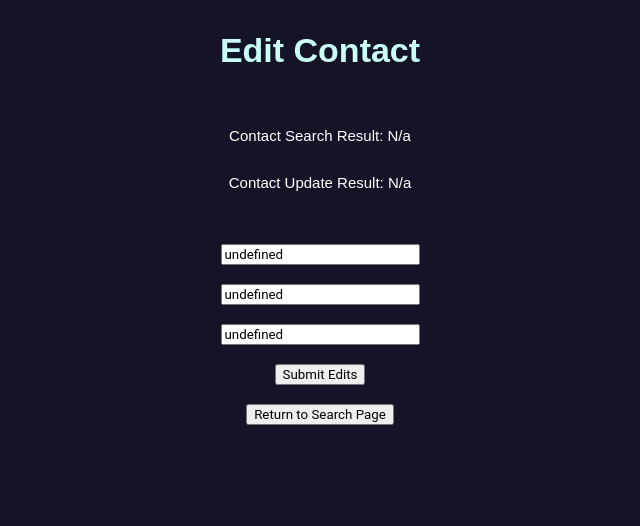
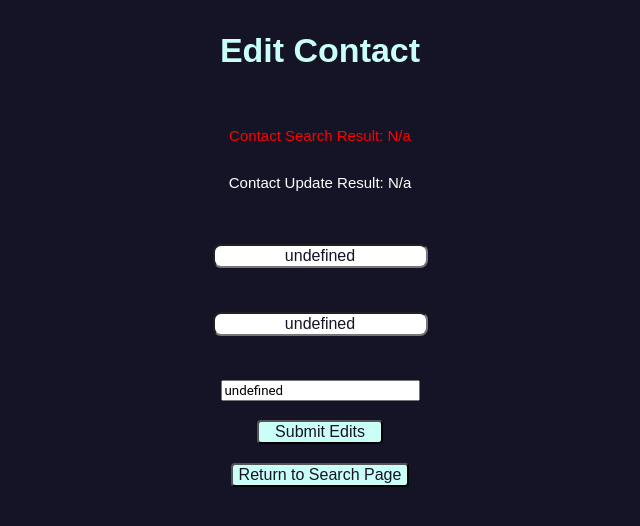
Before and after one commit to CATastrophic141/COP4331-F2023-G13-LAMP, a PHP site: page /edit_contact.html in a window 1280 px wide. Shown: the top 526 px of the page, without its empty margins (320-960 px from the left). Run offline with PHP 8.4, Linux system fonts and the light colour scheme.

Commit message:
Style changes to table and edit contact page

```diff
--- a/css/styles_searchPage.css
+++ b/css/styles_searchPage.css
@@ -114,6 +114,10 @@ body
 .growDiv.active {
     max-height: 100px;
     transition: 1s;
+}
+
+#contactSearchResult{
+    color: red;
 }
 
 .addContactContainer
@@ -259,6 +263,7 @@ select{
     font-size: 0.75em;
     font-family: 'Ubuntu', sans-serif;
 }
+
 #editContact{
     border-radius: 10px;
     background-color: #cafff8;
@@ -285,45 +290,69 @@ select{
     font-size: 34px;
 }
 
-#editName{
-    border-radius: 25px;
+#nameField{
+    font-size: 16px;
+    border-radius: 8px;
     text-align: center;
-    width: 80%;
-    margin-left: 10%;
+    min-width: 10%;
     margin-bottom: 2%;
-    font-family: 'Ubuntu', sans-serif;
+    font-family: Arial, sans-serif;
+    color:#151426;
+    background-color: #FFFFFF;
 }
 
-#editPhone{
-    border-radius: 25px;
+#phoneField{
+    font-size: 16px;
+    border-radius: 8px;
     text-align: center;
-    width: 80%;
-    margin-left: 10%;
+    min-width: 10%;
     margin-bottom: 2%;
-    font-family: 'Ubuntu', sans-serif;
+    font-family: Arial, sans-serif;
+    color:#151426;
+    background-color: #FFFFFF;
 }
 
 #editEmail{
-    border-radius: 25px;
+    font-size: 16px;
+    border-radius: 8px;
     text-align: center;
-    width: 80%;
-    margin-left: 10%;
+    min-width: 10%;
     margin-bottom: 2%;
-    font-family: 'Ubuntu', sans-serif;
+    font-family: Arial, sans-serif;
+    color:#151426;
+    background-color: #FFFFFF;
 }
 
-#submitEdit{
-    font-size: 30px;
-    border-radius: 25px;
-    width: 50%;
-    margin-left: 25%;
-    font-family: 'Ubuntu', sans-serif;
+#submitEditsButton{
+    font-size: 16px;
+    border-radius: 4px;
+    min-width: 10%;
+    font-family: Arial, sans-serif;
     text-decoration: none;
     text-align: center;
     display: block;
-    border-radius: 25px;
-    color:#100b36;
+    color:#151426;
     background-color: #cafff8;
+}
+
+#submitEditsButton:hover{
+    background-color: #D94A64;
+}
+
+#returnToSearchPageButton{
+    font-size: 16px;
+    border-radius: 4px;
+    min-width: 10%;
+    font-family: Arial, sans-serif;
+    text-decoration: none;
+    text-align: center;
+    display: block;
+    color:#151426;
+    background-color: #cafff8;
+}
+
+#returnToSearchPageButton:hover{
+    color:#D94A64;
 }
 
 #newContactBody{
```
